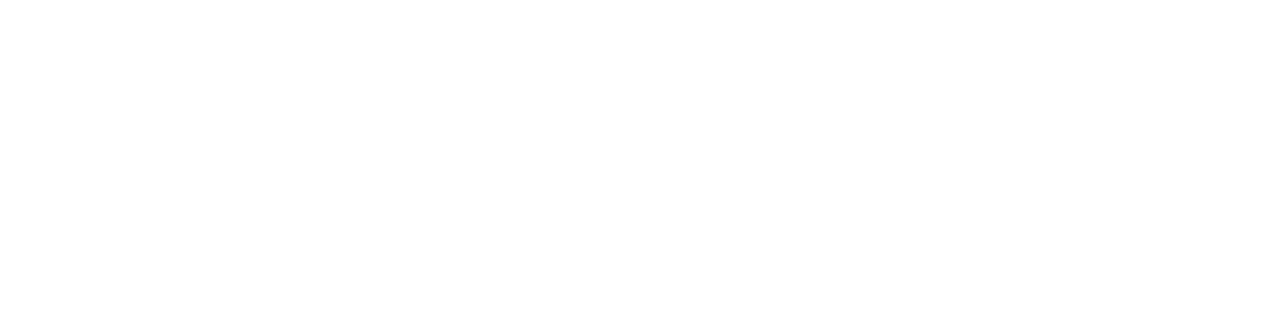
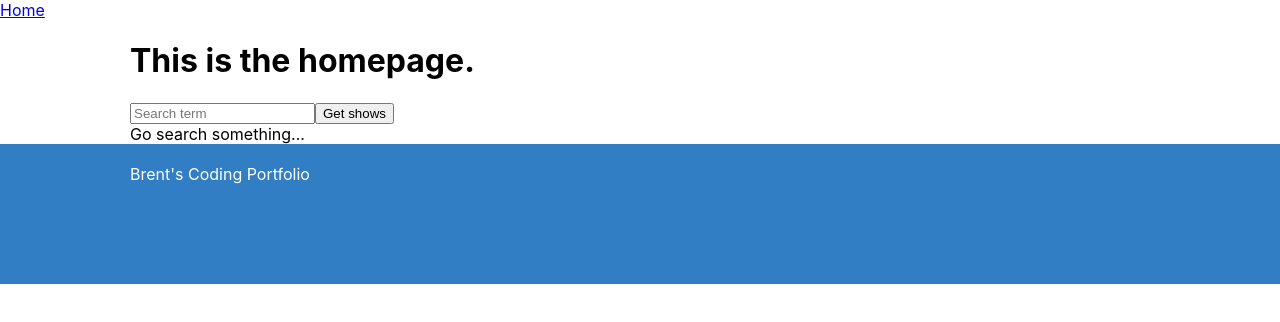
Before and after one commit to brentdanley/tv-listings, a React (Create React App) app: page / in a window 1280 px wide. Shown: the top 322 px of the page. Built offline with nearby package versions, Linux system fonts and the light colour scheme.

Commit message:
Adds Home page and adjusts styles.

```diff
--- a/src/App.js
+++ b/src/App.js
@@ -6,12 +6,14 @@
 
 import SearchShows from './components/pages/SearchShows'
 import SingleShow from './components/pages/SingleShow'
+import Home from './components/pages/Home'
 
 const App = () => {
   return (
     <Router>
       <Route path='/search/shows/' children={<SearchShows />} />
       <Route path='/show/:show_id' children={<SingleShow />} />
+      <Route path='/' children={<Home />} />
     </Router>
   )
 }
--- a/src/components/layouts/Header.js
+++ b/src/components/layouts/Header.js
@@ -1,8 +1,11 @@
 import React from 'react'
+import { Link } from 'react-router-dom'
 
 const Header = () => {
     return (
-        <header>This is the header.</header>
+        <header>
+            <Link to="/">Home</Link>
+        </header>
     )
 }
 
--- a/src/components/layouts/PageLayout.js
+++ b/src/components/layouts/PageLayout.js
@@ -10,8 +10,8 @@
         <div>
             <Header />
             <div className={styles.contentWrapper}>
+                <h1>{props.heading}</h1>
                 <SearchShowsForm />
-                <h1>{props.heading}</h1>
                 {props.children}
             </div>
             <Footer />
--- /dev/null
+++ b/src/components/pages/Home.js
@@ -0,0 +1,12 @@
+import React from 'react'
+import Layout from '../layouts/PageLayout'
+
+const Home = () => {
+    return (
+        <Layout heading='This is the homepage.'>
+            Go search something...
+        </Layout>
+    )
+}
+
+export default Home
--- a/src/components/pages/SearchShows.js
+++ b/src/components/pages/SearchShows.js
@@ -23,8 +23,8 @@
 
   return (
     <Layout heading='This is the search page.'>
+        <h1>Search results for: {query}</h1>
       <div className='show-listing'>
-        <h1>Search results for: {query}</h1>
       {
         shows.map(show => {
           if (show.show.image === null) {
--- a/src/index.scss
+++ b/src/index.scss
@@ -5,20 +5,9 @@
     sans-serif;
   -webkit-font-smoothing: antialiased;
   -moz-osx-font-smoothing: grayscale;
-  max-width: 900px;
-  margin: 0 auto;
 }
 
 code {
   font-family: source-code-pro, Menlo, Monaco, Consolas, 'Courier New',
     monospace;
 }
-
-
-
-.show-listing {
-
-  display: grid;
-  grid-template-columns: repeat(auto-fill, minmax(200px, 1fr));
-  grid-gap: 10px;
-}
```
